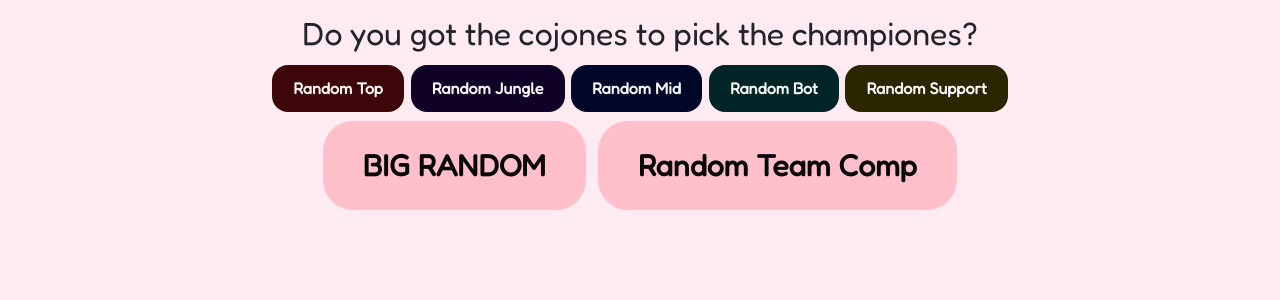
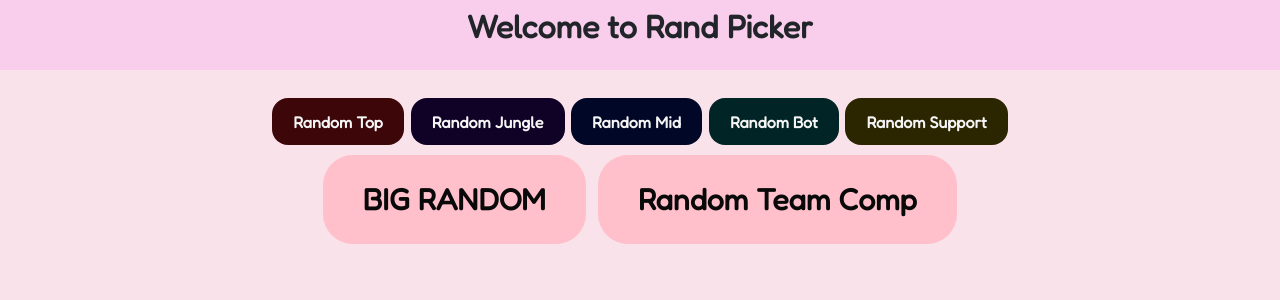
Before and after one commit to prophetrand/champ-picker, a React (Create React App) app: page / in a window 1280 px wide. Shown: the top 300 px of the page. Built offline with nearby package versions, Linux system fonts and the light colour scheme.

Commit message:
major style updates and clean up existing UI

```diff
--- a/src/App.css
+++ b/src/App.css
@@ -1,6 +1,6 @@
 @import url('https://fonts.googleapis.com/css2?family=Fredoka&display=swap');
 .App {
-    background-color: #ffebf1;
+    background-color: #fae2ea;
     height: 100vh;
     padding-top: 15px;
     box-sizing: border-box;
--- a/src/components/Display/index.js
+++ b/src/components/Display/index.js
@@ -22,40 +22,42 @@ function Display(props) {
             {props.teamComp.top
                 ? <div className="container">
                     <div className="row">
+                        <div className='col-md-1'></div>
                         <div className="card col-md-2 col-4 mx-2" >
                             <img src={props.champies[props.teamComp.top.icon].default} className="card-img-top teamIcon" alt={props.teamComp.top.name + " icon"} />
                             <div className="card-body">
-                                <p className="card-text">Top: {props.teamComp.top.name}</p>
+                                <p className="card-text"><span className='roleColor' style={{backgroundColor: "#3d0608"}}>Top:</span> {props.teamComp.top.name}</p>
                             </div>
                         </div>
 
                         <div className="card col-md-2 col-4 mx-2" >
                             <img src={props.champies[props.teamComp.jg.icon].default} className="card-img-top teamIcon" alt={props.teamComp.jg.name + " icon"} />
                             <div className="card-body">
-                                <p className="card-text">Jungle: {props.teamComp.jg.name}</p>
+                                <p className="card-text"><span className='roleColor' style={{backgroundColor: "#100126"}}>Jungle:</span> {props.teamComp.jg.name}</p>
                             </div>
                         </div>
 
                         <div className="card col-md-2 col-4 mx-2">
                             <img src={props.champies[props.teamComp.mid.icon].default} className="card-img-top teamIcon" alt={props.teamComp.mid.name + " icon"} />
                             <div className="card-body">
-                                <p className="card-text">Mid: {props.teamComp.mid.name}</p>
+                                <p className="card-text"><span className='roleColor' style={{backgroundColor: "#010726"}}>Mid:</span> {props.teamComp.mid.name}</p>
                             </div>
                         </div>
 
                         <div className="card col-md-2 col-4 mx-2">
                             <img src={props.champies[props.teamComp.bot.icon].default} className="card-img-top teamIcon" alt={props.teamComp.bot.name + " icon"} />
                             <div className="card-body">
-                                <p className="card-text">Bot: {props.teamComp.bot.name}</p>
+                                <p className="card-text"><span className='roleColor' style={{backgroundColor: "#012426"}}>Bottom:</span> {props.teamComp.bot.name}</p>
                             </div>
                         </div>
 
                         <div className="card col-md-2 col-4 mx-2">
                             <img src={props.champies[props.teamComp.sup.icon].default} className="card-img-top teamIcon" alt={props.teamComp.sup.name + " icon"} />
                             <div className="card-body">
-                                <p className="card-text">Support: {props.teamComp.sup.name}</p>
+                                <p className="card-text"><span className='roleColor' style={{backgroundColor: "#2b2500"}}>Support:</span> {props.teamComp.sup.name}</p>
                             </div>
                         </div>
+                        <div className='col-md-1'></div>
                     </div>
                 </div>
                 : ""}
--- a/src/components/Display/style.css
+++ b/src/components/Display/style.css
@@ -52,3 +52,12 @@ hr {
     0% {opacity:0;}
     100% {opacity:1;}
 }
+
+.roleColor {
+    padding: 0.3em;
+    border: 0.16em solid rgba(255,0,255, 0);
+    border-radius: 0.5em;
+    box-sizing: border-box;
+    font-weight: 600;
+    color: whitesmoke;
+}
--- a/src/components/Header/index.js
+++ b/src/components/Header/index.js
@@ -4,8 +4,8 @@ import "./style.css";
 function Header() {
 
     return (
-        <div>
-
+        <div className="nav">
+            <h2>Welcome to Rand Picker</h2>
         </div>
     );
 }
--- a/src/components/Header/style.css
+++ b/src/components/Header/style.css
@@ -0,0 +1,16 @@
+h2 {
+    font-weight: bold;
+    width: auto;
+    text-align: center;
+}
+
+.nav {
+    background-color: rgb(248, 206, 236);
+    padding: 0.5em;
+    height: 70px;
+    width: 100%;
+    justify-content: center;
+    position:fixed;
+    top: 0px;
+    left: 0px;
+}
--- a/src/components/Settings/index.js
+++ b/src/components/Settings/index.js
@@ -1,5 +1,6 @@
 import React, { useState } from 'react';
 import Display from '../Display';
+import Header from '../Header';
 import "./style.css";
 
 function Settings(props) {
@@ -46,9 +47,9 @@ function Settings(props) {
   }
 
   return (
-    <div>
-      <div style={{textAlign: 'center'}}>
-        <h2>Do you got the cojones to pick the championes?</h2>
+    <div style={{paddingTop: "80px"}}>
+      <Header />
+      <div style={{textAlign: "center"}}>
         <button className="roles" style={{backgroundColor: "#3d0608"}} onClick={() => randomChoice(props.topChamps, "Top")}>Random Top</button>
         <button className="roles" style={{backgroundColor: "#100126"}} onClick={() => randomChoice(props.jgChamps, "Jungle")}>Random Jungle</button>
         <button className="roles" style={{backgroundColor: "#010726"}} onClick={() => randomChoice(props.midChamps, "Mid")}>Random Mid</button>
@@ -68,7 +69,6 @@ function Settings(props) {
         />
       </div>
     </div>
-
   );
 }
 
```
Also changed, not shown: src/App.js (+5 -5 lines).
